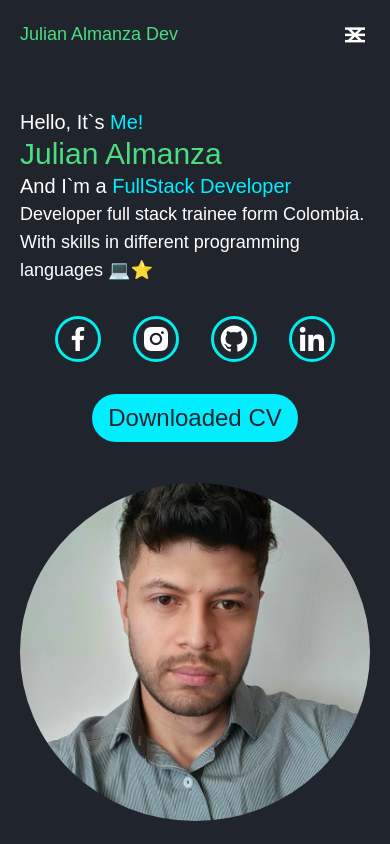
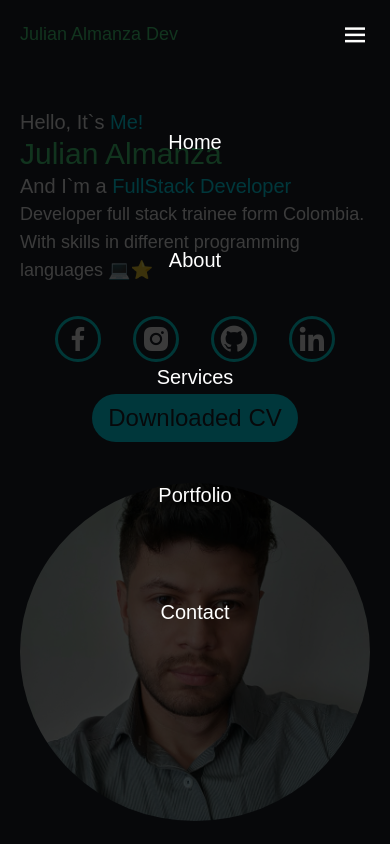
Before and after one commit to JulianAlmanza/portfolio-julian, a Next.js app: page / in a window 390 px wide. Shown: the top 844 px of the page. Built offline with nearby package versions, Linux system fonts and the light colour scheme.

Commit message:
navbar Hamburguer

```diff
--- a/src/app/globals.css
+++ b/src/app/globals.css
@@ -79,8 +79,6 @@
     border-bottom: 0.2rem solid #0ef;
   }
 
-  .navbar:hover:before {}
-
   /* Config Social Pages */
   .Link {
     transition: 0.5s ease;
@@ -105,6 +103,28 @@
 
 @media (max-width:767px) {
   .barra {
-    display: none;
+    display: grid;
+    position: fixed;
+    background: rgba(0, 0, 0, 0.767);
+    width: 100%;
+    height: 100vh;
+    left: 0;
+    top: 0;
+    padding-top: 8rem;
+    padding-bottom: 8rem;
+    justify-content: center;
+    gap: 0;
+    transition: .6s;
   }
+
+  .nav__link{
+    height: min-content;
+    text-align: center;
+  }
+
+  .nav__link:hover{
+    color: #0ef;
+    border-bottom: 0.2rem solid #0ef;
+  }
+
 }
--- a/src/components/Navbar.tsx
+++ b/src/components/Navbar.tsx
@@ -1,6 +1,29 @@
-import React from 'react'
+'use client'
+import { useState, useEffect } from 'react'
 
 function Navbar() {
+
+    const [isMenuOpen, setIsMenuOpen] = useState(false);
+
+
+    useEffect(() => {
+        const barra = document.querySelector('.barra');
+        // Verificar si se está ejecutando en el cliente antes de acceder al DOM
+        if (typeof document !== 'undefined') {
+            const barra = document.querySelector('.barra');
+            // Verifica si el elemento existe antes de realizar operaciones
+            if (barra && screen.width <= 767) {
+                // Realiza operaciones con el elemento
+                barra.style.display = isMenuOpen ? 'grid' : 'none';
+                // Ajusta otros estilos o funcionalidades según sea necesario
+            }
+        }
+    }, [isMenuOpen]);
+
+    const toggleMenu = () => {
+        setIsMenuOpen(!isMenuOpen);
+    };
+
     return (
         <section className='flex w-full text-gray-500 p-5 bg-[#1f242d] justify-between nav sticky top-0'>
             <a href="" className='text-lg text-green-400 md:text-3xl  2xl:text-5xl'>Julian Almanza Dev</a>
@@ -10,11 +33,9 @@ function Navbar() {
                 <a href="#services" className='2xl:text-3xl nav__link navbar'>Services</a>
                 <a href="#projects" className='2xl:text-3xl nav__link navbar'>Portfolio</a>
                 <a href="#contact" className='2xl:text-3xl nav__link navbar'>Contact</a>
-                <a href=""></a>
             </nav>
-            <div className='flex absolute right-5 text-3xl text-white'>
-                <i className='bx bx-menu absolute nav__hamburguer'></i>
-                <i className='bx bx-x nav__close'></i>
+            <div className='flex absolute right-[50px] text-3xl text-white'>
+                <i className={`bx ${isMenuOpen ? 'bx-x' : 'bx-menu'} absolute nav__hamburguer`} onClick={toggleMenu}></i>
             </div>
         </section>
     )
```
